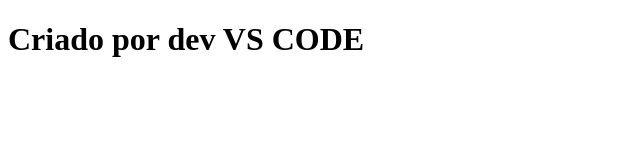
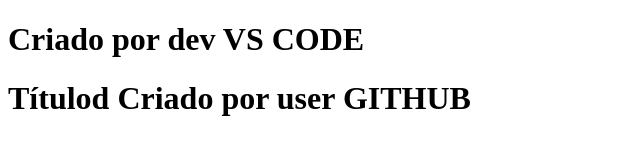
Before and after one commit to Gabriel170206/Aula_GIT_essencial, a plain HTML site: page index.htm in a window 1280 px wide. Shown: the whole page, without its empty margins (0-640 px from the left). Drawn offline with Linux system fonts and the light colour scheme.

Commit message:
título_User

```diff
--- a/index.htm
+++ b/index.htm
@@ -7,5 +7,7 @@
 </head>
 <body>
   <h1>Criado por dev  VS CODE</h1>
+  <h1>Títulod Criado por user GITHUB</h1>
+
 </body>
 </html>
```
